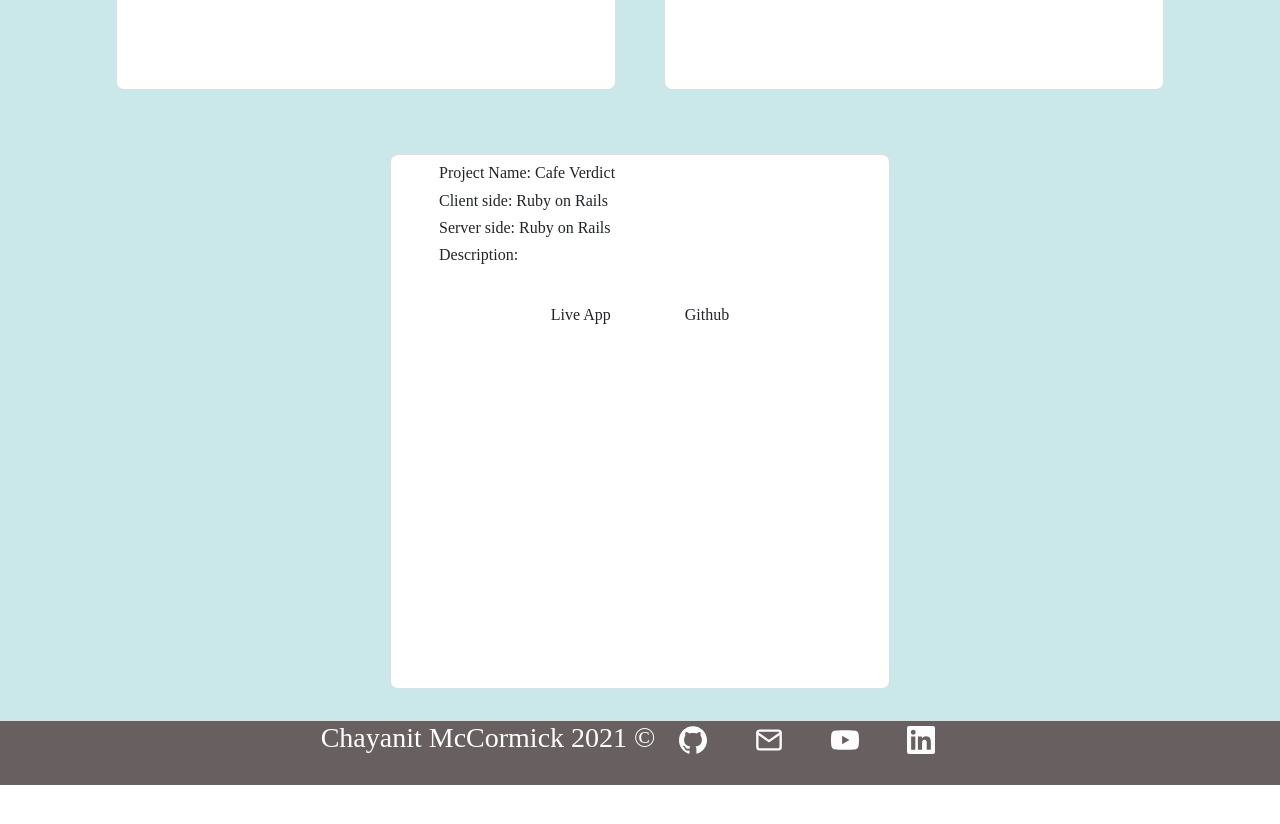
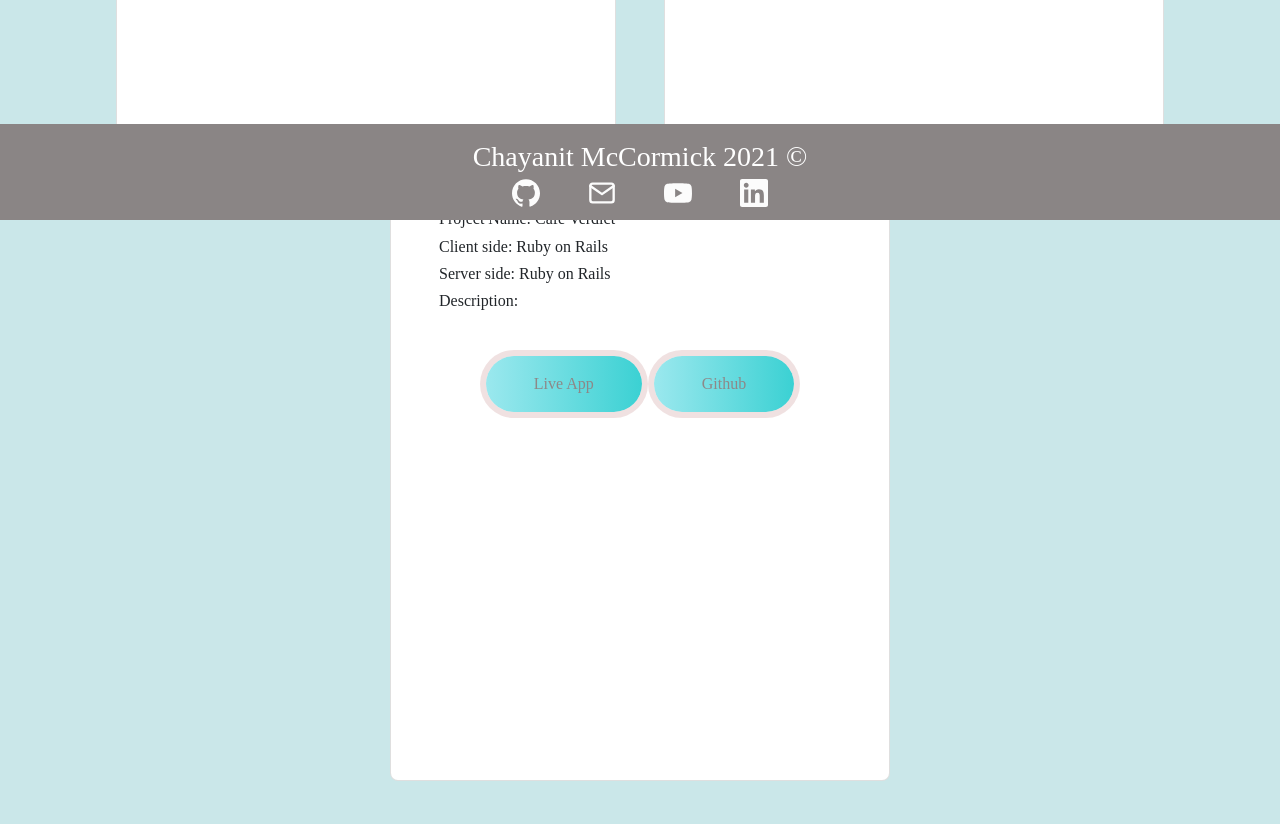
Before and after one commit to chay-chay/Sinatra_project, a React (Create React App) app in the folder portfolio/: page /project in a window 1280 px wide. Shown: the part 580-1404 px from the top of the page. Before the commit the page ends 1365 px from the top, so only its background shows below. Built offline with nearby package versions, Linux system fonts and the light colour scheme; a web font is replaced by a local one.

Commit message:
adjust footer & projects area

```diff
--- a/portfolio/src/components/Footer.js
+++ b/portfolio/src/components/Footer.js
@@ -7,16 +7,12 @@ import { FiMail } from "react-icons/fi";
 const Footer = () => (
   <div>
     <section>
-     <div className="footer_container">
-      {/* <h1 className="contact-below">Contact Me!</h1>
-      <h3 className="contact-below" style={{ marginBottom:'5rem' }}>Hover over the circle below</h3> */}
       <div className="footer">
-      <div id="button"></div>
-      <div id="container">
-        <div id="cont">
-          <div className="footer_center">
             <h3 className="contact">
+              <div>
              Chayanit McCormick 2021 ©
+             </div>
+             <div>
               <a href="https://github.com/chay-chay/recipes-frontend">
                 <SiGithub />
               </a>
@@ -29,12 +25,9 @@ const Footer = () => (
               <a href="https://www.linkedin.com/in/chayanit-chaisri">
                 <SiLinkedin />
               </a>
+              </div>
             </h3>
           </div>
-        </div>
-      </div>
-    </div>
-    </div>
     </section>
 
   </div>
--- a/portfolio/src/components/Projects.js
+++ b/portfolio/src/components/Projects.js
@@ -35,7 +35,7 @@ const Projects = () => {
                 </div>
             </div>
 
-            <div className="card project">
+            <div className="card project last-card">
                 <h6>Project Name: Cafe Verdict</h6>
                 <h6>Client side: Ruby on Rails</h6>
                 <h6>Server side: Ruby on Rails</h6>
--- a/portfolio/src/components/footer.css
+++ b/portfolio/src/components/footer.css
@@ -8,56 +8,18 @@ section {
 }
 
 .footer {
-  position: sticky;
-  left: 0;
+  position: fixed;
   bottom: 0;
-  height: 4rem;
   width: 100%;
-  background-color: rgb(104, 96, 96);
+  display: flex;
+  flex-direction: column;
+  height: 6rem;
+  width: 100%;
+  background-color: rgb(138, 133, 133);
   color: white;
   text-align: center;
-
+  padding-top: 1rem;
 }
-/* .footer:hover {
-  -webkit-transition: all 1s ease;
-  -moz-transition: all 1s ease;
-  -o-transition: all 1s ease;
-  -ms-transition: all 1s ease;
-  transition: all 1s ease;
-  height: 10em;
-}
-.footer #container {
-  border-radius: 50px;
-  margin-top: 5px;
-  width: 100%;
-  height: 100%;
-  position: relative;
-  top: 0;
-  left: 0;
-  background: #3a3a3a;
-}
-.footer #cont {
-  position: relative;
-  top: -45px;
-  right: 190px;
-  width: 150px;
-  height: auto;
-  margin: 0 auto;
-}
-
-.footer_center {
-  width: 500px;
-  float: left;
-  text-align: center;
-}
-
-.footer h3 {
-  font-size: 30px;
-  margin-top: 70px;
-  margin-left: 40px;
-  font-weight: 100;
-  color: rgb(252, 252, 252);
-} */
 
 a {
   color: rgb(252, 252, 252);
@@ -65,109 +27,8 @@ a {
   font-weight: 500;
 }
 
-/*
-.footer_container{
-  position:absolute;
-  bottom:0;
-  width:100%
-} */
-
-@media only screen and (max-width: 767px){
- .footer_container{
+/* @media only screen and (max-width: 767px){
+ .footer{
    position: initial;
  }
-}
-
-
-/* .contact-below {
-  color: #354042;
-  font-size: 1.5rem;
-}
-
-section {
-  text-align: center;
-}
-.footer #button {
-  width: 35px;
-  height: 35px;
-  border: #727172 12px solid;
-  border-radius: 35px;
-  margin: 0 auto;
-  position: relative;
-  -webkit-transition: all 1s ease;
-  -moz-transition: all 1s ease;
-  -o-transition: all 1s ease;
-  -ms-transition: all 1s ease;
-  transition: all 1s ease;
-}
-.footer #button:hover {
-  width: 35px;
-  height: 35px;
-  border: #3a3a3a 12px solid;
-  -webkit-transition: all 1s ease;
-  -moz-transition: all 1s ease;
-  -o-transition: all 1s ease;
-  -ms-transition: all 1s ease;
-  transition: all 1s ease;
-  position: relative;
-}
-
-.footer {
-  bottom: 0;
-  left: 0;
-  position: fixed;
-  width: 100%;
-  height: 2em;
-  overflow: hidden;
-  margin: 0 auto;
-  -webkit-transition: all 1s ease;
-  -moz-transition: all 1s ease;
-  -o-transition: all 1s ease;
-  -ms-transition: all 1s ease;
-  transition: all 1s ease;
-  z-index: 999;
-}
-.footer:hover {
-  -webkit-transition: all 1s ease;
-  -moz-transition: all 1s ease;
-  -o-transition: all 1s ease;
-  -ms-transition: all 1s ease;
-  transition: all 1s ease;
-  height: 10em;
-}
-.footer #container {
-  border-radius: 50px;
-  margin-top: 5px;
-  width: 100%;
-  height: 100%;
-  position: relative;
-  top: 0;
-  left: 0;
-  background: #3a3a3a;
-}
-.footer #cont {
-  position: relative;
-  top: -45px;
-  right: 190px;
-  width: 150px;
-  height: auto;
-  margin: 0 auto;
-}
-.footer_center {
-  width: 500px;
-  float: left;
-  text-align: center;
-}
-.footer h3 {
-  font-size: 30px;
-  margin-top: 70px;
-  margin-left: 40px;
-  font-weight: 100;
-  color: rgb(252, 252, 252);
-}
-
-a {
-  color: rgb(252, 252, 252);
-  margin: 1.5rem;
-  font-weight: 500;
 } */
--- a/portfolio/src/components/project.css
+++ b/portfolio/src/components/project.css
@@ -1,8 +1,4 @@
 .project {
-  /* display: flex;
-    justify-content: space-between;
-    padding: 0 10% ; */
-  /* dixplay: flex; */
   text-align: center;
   background-color: #ffffff;
   width: 500px;
@@ -19,18 +15,10 @@
   justify-content:center;
   padding: 0;
 }
-/* .card1{
-    width: 300px;
-    height: 100px;
-    border: 1px solid blue;
+
+.last-card{
+    margin-bottom: 8rem;
 }
-
-.card2{
-    width: 300px;
-    height: 100px;
-    border: 1px solid blue;
-} */
-
 .card:hover {
   box-shadow: 5px 10px 20px 1px rgba(0, 0, 0, 0.253) !important;
 }
@@ -41,20 +29,20 @@ h6{
 
 /* BUTTON */
 
-a.button {
+.btn {
     margin: 2em auto;
     -webkit-appearance: none;
-    border: 6px solid rgba(255,255,255,0.45);
+    border: 6px solid rgba(221, 189, 189, 0.45);
     border-radius: 50px;
     padding: 1em 3em;
     background-repeat: no-repeat;
     background-size: 100%;
     background-clip: padding-box;
     position: relative;
-    color: #FFF;
+    color: rgb(141, 136, 136);
     cursor: pointer;
   }
-  a.button:before {
+  .btn:before {
     content: "";
     width: 100%;
     height:100%;
@@ -65,7 +53,7 @@ a.button {
     z-index: -1;
     filter: blur(14px);
   }
-  a.button:after {
+  .btn:after {
     content: "";
     width: 100%;
     height:100%;
@@ -76,12 +64,12 @@ a.button {
     filter: blur(14px);
   }
 
-  .button {
-    background-image: linear-gradient(90deg, #7b81ec, #3bd1d3);
+  .btn {
+    background-image: linear-gradient(90deg, #9be8ee, #3bd1d3);
   }
-  .button:before {
-    background-image: linear-gradient(90deg, #7b81ec, transparent);
+  .btn:before {
+    background-image: linear-gradient(90deg, #9be8ee, transparent);
   }
-  .button:after {
+  .btn:after {
     background-image: linear-gradient(90deg, transparent, #3bd1d3);
   }
```
Also changed, not shown: portfolio/public/IMG_C.png (renamed from portfolio/public/chay.png).
